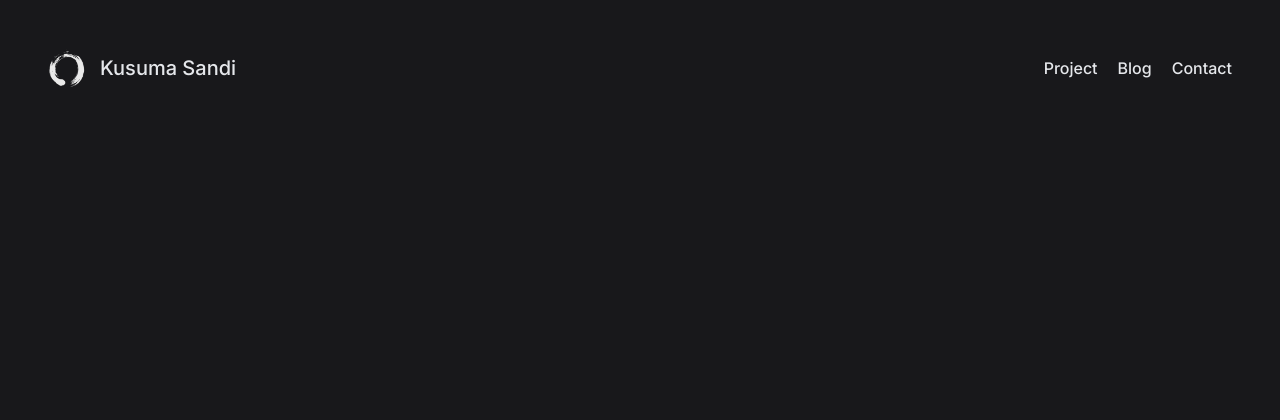
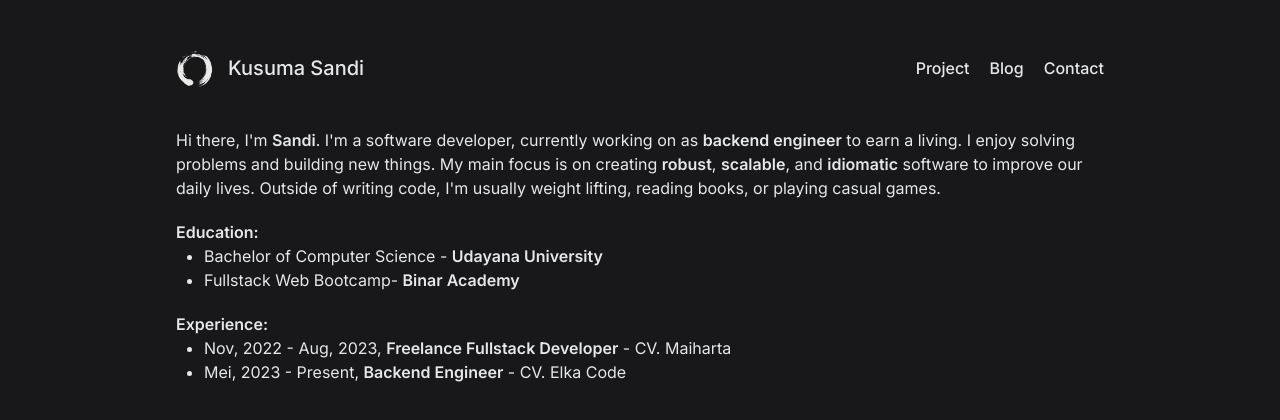
Before and after one commit to mrspec7er/resume, a Next.js app: page / in a window 1280 px wide. Shown: the top 420 px of the page. Built offline with nearby package versions, Linux system fonts and the light colour scheme.

Commit message:
feat: 🎸 added introduction

```diff
--- a/app/page.tsx
+++ b/app/page.tsx
@@ -2,8 +2,77 @@ import Navbar from "@/components/ui/navbar";
 
 export default function Home() {
   return (
-    <main className="flex min-h-screen flex-col items-center justify-between p-12 max-w-screen-xl mx-auto">
+    <main className="flex flex-col items-center justify-between p-12 max-w-screen-lg mx-auto">
       <Navbar />
+      <Introduction />
     </main>
   );
 }
+
+export function Introduction() {
+  return (
+    <div className="my-10 text-gray-200">
+      <p>
+        Hi there, I'm <span className="font-semibold">Sandi</span>. I'm a
+        software developer, currently working on as{" "}
+        <span className="font-semibold">backend engineer</span> to earn a
+        living. I enjoy solving problems and building new things. My main focus
+        is on creating <span className="font-semibold">robust</span>,{" "}
+        <span className="font-semibold">scalable</span>, and{" "}
+        <span className="font-semibold">idiomatic</span> software to improve our
+        daily lives. Outside of writing code, I'm usually weight lifting,
+        reading books, or playing casual games.
+      </p>
+      <div className="my-5">
+        <p className="font-semibold">Education: </p>
+        <ul className="list-disc ml-7">
+          <li>
+            Bachelor of Computer Science -{" "}
+            <a
+              className="font-semibold"
+              target="_blank"
+              href="https://if.unud.ac.id/"
+            >
+              {" "}
+              Udayana University
+            </a>
+          </li>
+          <li>
+            Fullstack Web Bootcamp-{" "}
+            <a
+              className="font-semibold"
+              target="_blank"
+              href="https://www.binaracademy.com/"
+            >
+              {" "}
+              Binar Academy
+            </a>
+          </li>
+        </ul>
+      </div>
+
+      <div className="my-5">
+        <p className="font-semibold">Experience: </p>
+        <ul className="list-disc ml-7">
+          <li>
+            <span>Nov, 2022 - Aug, 2023</span>,{" "}
+            <span className="font-semibold">Freelance Fullstack Developer</span>{" "}
+            -{" "}
+            <a target="_blank" href="https://maiharta.com/home">
+              {" "}
+              CV. Maiharta
+            </a>
+          </li>
+          <li>
+            <span>Mei, 2023 - Present</span>,{" "}
+            <span className="font-semibold">Backend Engineer</span> -{" "}
+            <a target="_blank" href="https://elkacode.com/">
+              {" "}
+              CV. Elka Code
+            </a>
+          </li>
+        </ul>
+      </div>
+    </div>
+  );
+}
```
